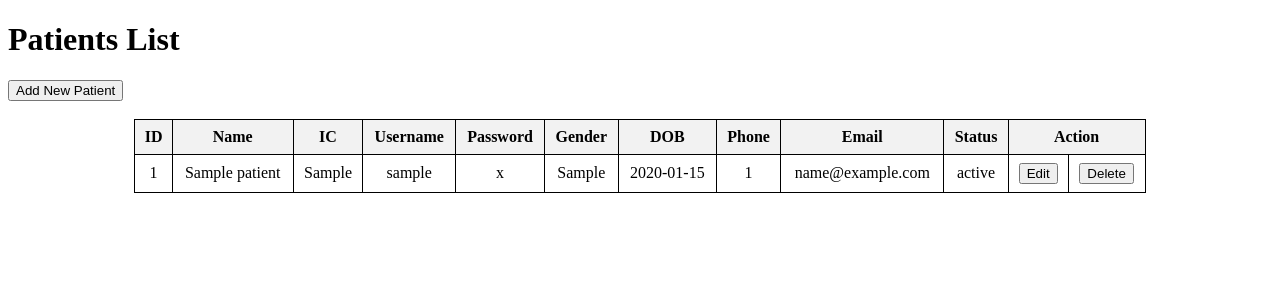
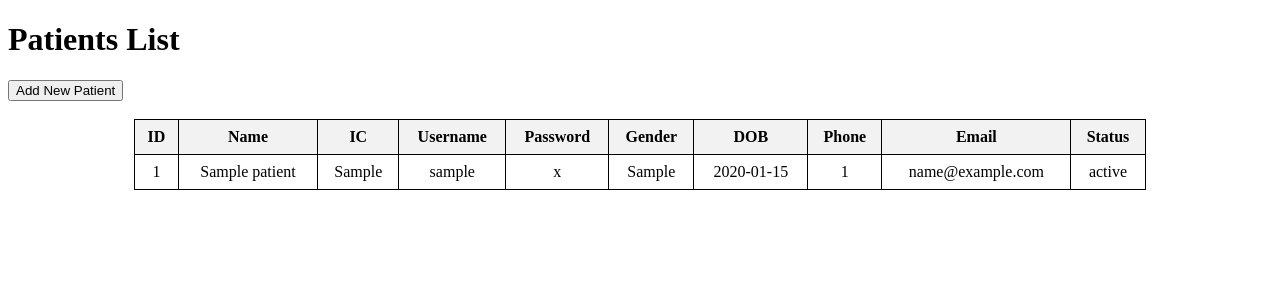
Before and after one commit to syiraazhari/db_group3_2026, a PHP site: the page made by Clinic-final project/editPatient(RECEPTIONIST).php in a window 1280 px wide. Shown: the top 300 px of the page. Run offline with PHP 8.4, Linux system fonts and the light colour scheme; tables that the repository leaves empty hold one stand-in row (values such as "Sample post").

Commit message:
Update editPatient(RECEPTIONIST).php

```diff
--- a/Clinic-final project/editPatient(RECEPTIONIST).php
+++ b/Clinic-final project/editPatient(RECEPTIONIST).php
@@ -23,7 +23,7 @@ $qry = mysqli_query($con, "SELECT * FROM patient");
 <table>
 <tr>
     <th>ID</th><th>Name</th><th>IC</th><th>Username</th><th>Password</th>
-    <th>Gender</th><th>DOB</th><th>Phone</th><th>Email</th><th>Status</th><th colspan="2">Action</th>
+    <th>Gender</th><th>DOB</th><th>Phone</th><th>Email</th><th>Status</th>
 </tr>
 <?php while ($row = mysqli_fetch_assoc($qry)) {
     echo "<tr>
@@ -37,8 +37,6 @@ $qry = mysqli_query($con, "SELECT * FROM patient");
             <td>{$row['patientPhoneNo']}</td>
             <td>{$row['patientEmail']}</td>
             <td>{$row['patientStatus']}</td>
-            <td><form action='updatePatient.php' method='POST'><input type='hidden' name='id' value='{$row['patientId']}'><input type='submit' value='Edit'></form></td>
-            <td><form action='deletePatient.php' method='POST'><input type='hidden' name='id' value='{$row['patientId']}'><input type='submit' value='Delete'></form></td>
           </tr>";
 } ?>
 </table>
```
